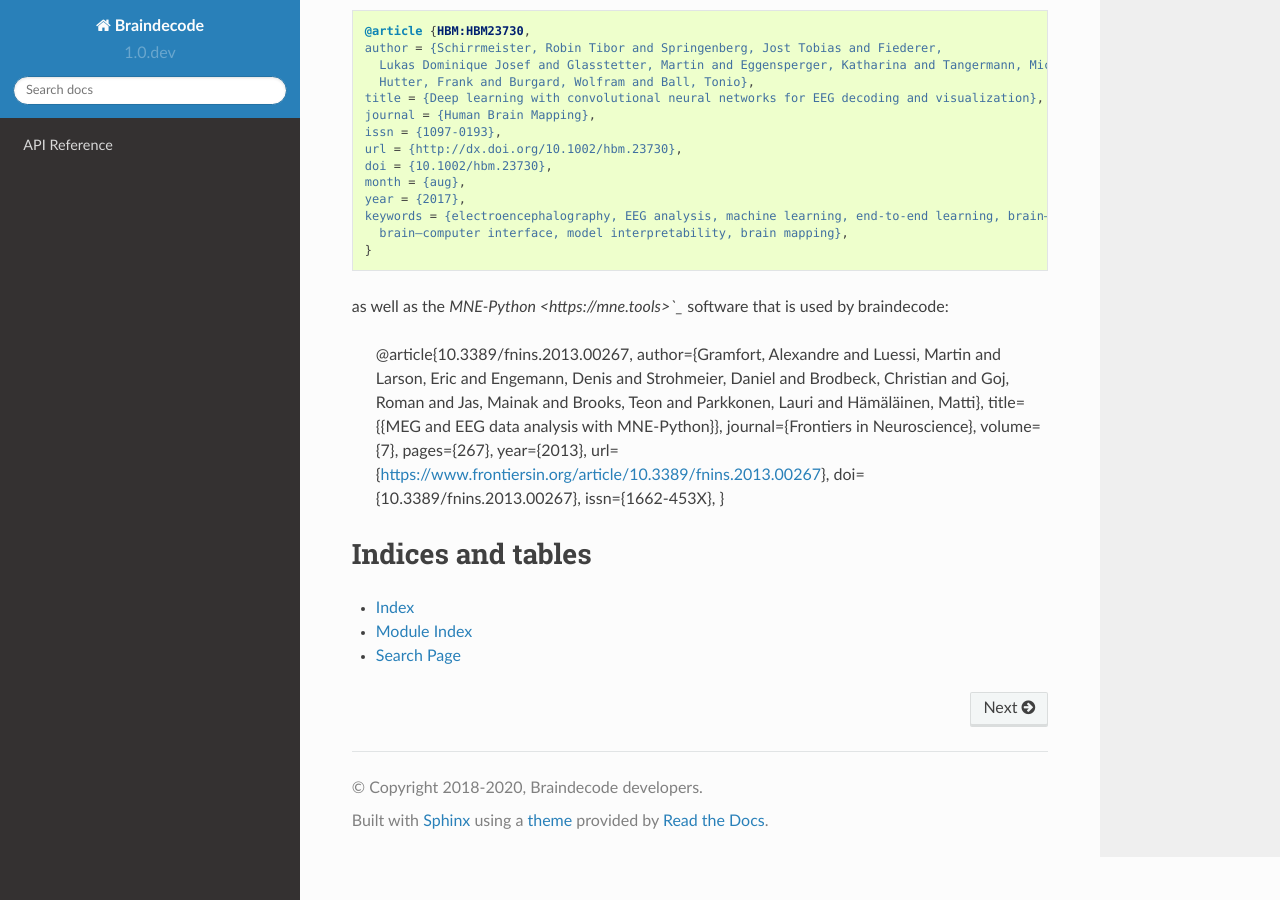
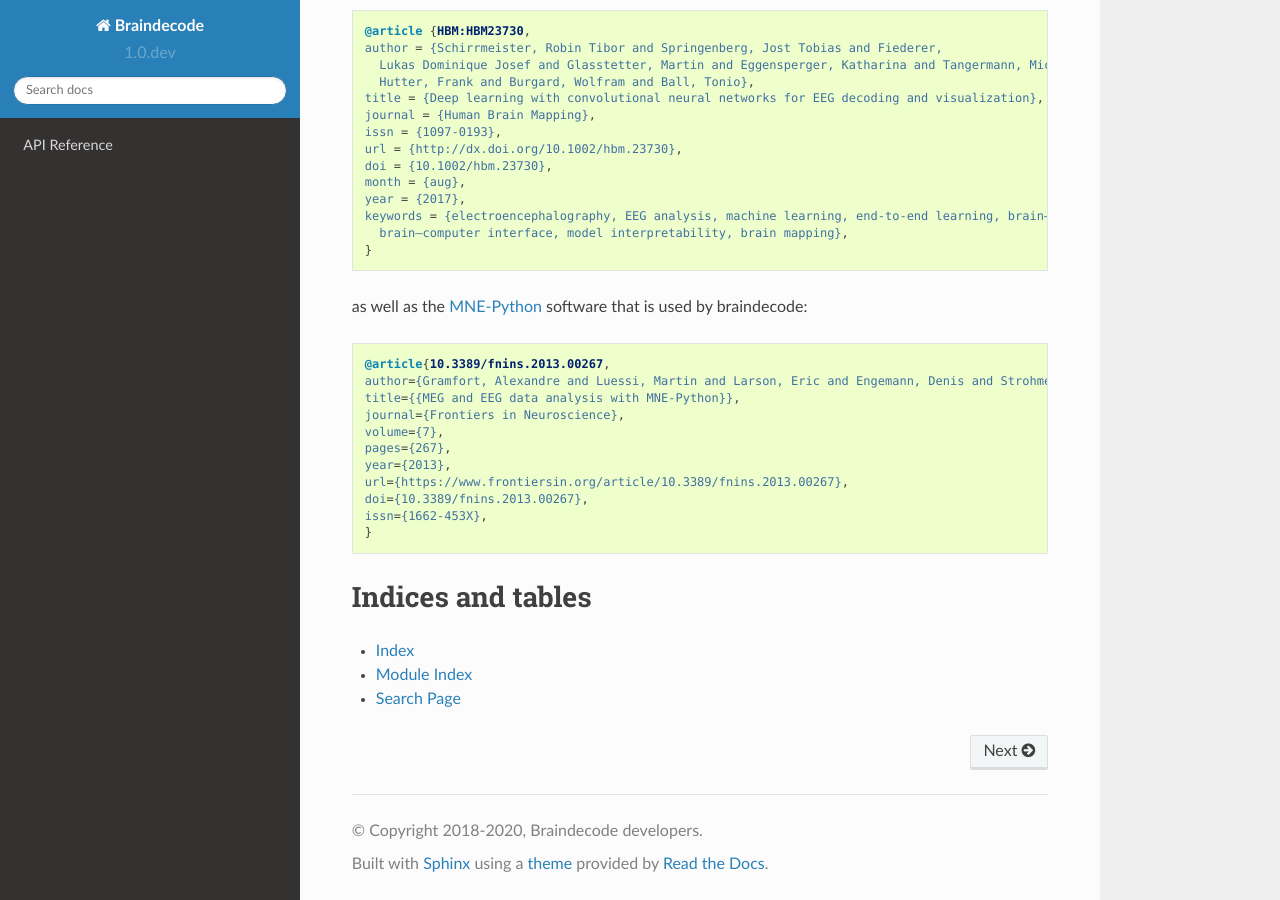
Before and after one commit to braindecode/braindecode, a Sphinx documentation site: the page built from docs/index.rst, in a window 1280 px wide and 900 px high, scrolled down 1095 px. Built offline with Sphinx 7.4.7 and the Read the Docs theme 2.0.0, drawn with Linux system fonts in a browser that asks for light colours; pages that are not in the unit, such as notebooks, are missing from menus.

Commit message:
fix ref formating in index

```diff
--- a/docs/index.rst
+++ b/docs/index.rst
@@ -103,7 +103,9 @@ If you use this code in a scientific publication, please cite us as:
     brain–computer interface, model interpretability, brain mapping},
   }
 
-as well as the `MNE-Python <https://mne.tools>`_` software that is used by braindecode:
+as well as the `MNE-Python <https://mne.tools>`_ software that is used by braindecode:
+
+.. code-block:: bibtex
 
   @article{10.3389/fnins.2013.00267,
   author={Gramfort, Alexandre and Luessi, Martin and Larson, Eric and Engemann, Denis and Strohmeier, Daniel and Brodbeck, Christian and Goj, Roman and Jas, Mainak and Brooks, Teon and Parkkonen, Lauri and Hämäläinen, Matti},
```
